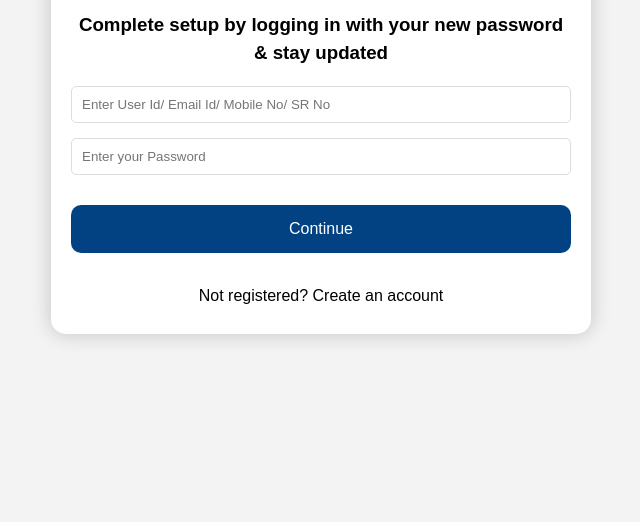
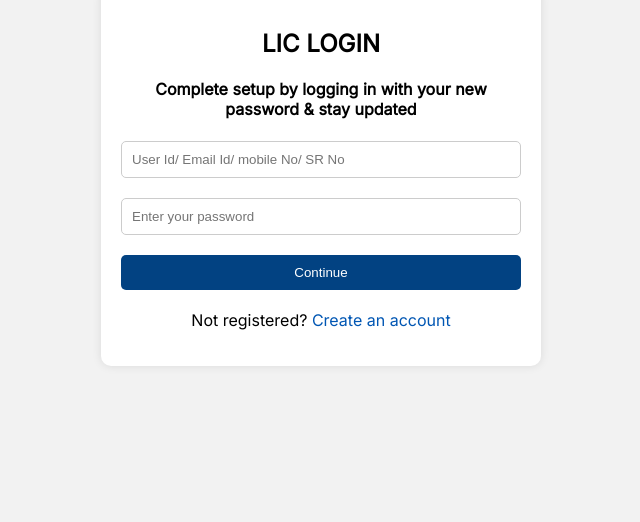
Before and after one commit to pranavsehgal1997/lic-native, a plain HTML site: page index.html in a window 1280 px wide. Shown: the part 278-800 px from the top of the page, without its empty margins (319-959 px from the left). Drawn offline with Linux system fonts and the light colour scheme.

Commit message:
add login form

```diff
--- a/createrUser.js
+++ b/createrUser.js
@@ -0,0 +1,3 @@
+function backToLogin() {
+  window.location.replace(`https://pranavsehgal1997.github.io/lic-native/`);
+}
--- a/index.html
+++ b/index.html
@@ -1,33 +1,53 @@
 <!DOCTYPE html>
-<html>
-    <link rel="stylesheet" href="styles.css">
+<html lang="en">
+  <link rel="stylesheet" href="styles.css" />
+  <link href="https://fonts.googleapis.com/css?family=Inter" rel="stylesheet" />
+  <head>
+    <meta charset="UTF-8" />
+    <meta name="viewport" content="width=device-width, initial-scale=1.0" />
+  </head>
   <body>
-    <div class="main">
-        <h1>LIC Login</h1>
-        <h3>Complete setup by logging in with your new password & stay updated</h3>
-        <form action="">
-            <input type="text"
+    <div><img src="lic-logo.png" /></div>
+    <div class="login-container">
+      <h2>LIC LOGIN</h2>
+      <h4>
+        Complete setup by logging in with your new password & stay updated
+      </h4>
+      <form action="#" method="POST">
+        <div class="form-group">
+          <!-- <label for="username">User Id/ Email Id/ mobile No/ SR No</label> -->
+          <input
+            type="text"
             id="userID"
-                   name="first"
-                   placeholder="Enter User Id/ Email Id/ Mobile No/ SR No" required>
-            <input type="password"
+            name="username"
+            placeholder="User Id/ Email Id/ mobile No/ SR No"
+            required
+          />
+        </div>
+        <div class="form-group">
+          <!-- <label for="password">Password</label> -->
+          <input
+            type="password"
             id="password"
             name="password"
-                   placeholder="Enter your Password" required>
-            <div class="wrap">
-                <button type="submit"
-                        onclick="solve()">
-                    Continue
-                </button>
+            placeholder="Enter your password"
+            required
+          />
         </div>
-        </form>
-        <p>Not registered?
-              <a id="createAccount"
+        <div class="form-group">
+          <button onclick="">Continue</button>
+        </div>
+        <p>
+          Not registered?
+          <a
+            id="createAccount"
             onclick="createAccount()"
-               style="text-decoration: none;">
+            style="text-decoration: none"
+          >
             Create an account
           </a>
         </p>
+      </form>
     </div>
     <script src="index.js"></script>
   </body>
--- a/index.js
+++ b/index.js
@@ -1,13 +1,12 @@
 let imeiNumber = new URLSearchParams(window.location.search);
-console.log(imeiNumber);
 let imei = imeiNumber.get("imei");
-document.getElementById("userID").value = value;
+document.getElementById("userID").value = imei;
 
 function createAccount() {
   let imeiNumber = new URLSearchParams(window.location.search);
-  console.log(imeiNumber);
+
   let imei = imeiNumber.get("imei");
   window.location.replace(
-    `http://127.0.0.1:5500/createUser.html?imei=${imei}`
+    `https://pranavsehgal1997.github.io/lic-native/createUser.html?imei=${imei}`
   );
 }
--- a/styles.css
+++ b/styles.css
@@ -1,65 +1,71 @@
 body {
+  font-family: "Inter";
+  padding: 0;
   display: flex;
+  gap: 32px;
+  flex-direction: column;
+  justify-content: center;
   align-items: center;
-	justify-content: center;
-	font-family: sans-serif;
-	line-height: 1.5;
-	min-height: 100vh;
-	background: #f3f3f3;
-	flex-direction: column;
-	margin: 0;
+  height: 100vh;
+  background-color: #f2f2f2;
+  margin: 0 16px;
 }
 
-.main {
+img {
+  width: 150px;
+}
+
+.login-container {
   background-color: #fff;
-	border-radius: 15px;
-	box-shadow: 0 0 20px rgba(0, 0, 0, 0.2);
-	padding: 10px 20px;
-	transition: transform 0.2s;
-	width: 500px;
+  padding: 20px;
+  border-radius: 10px;
+  box-shadow: 0px 0px 10px 0px rgba(0, 0, 0, 0.1);
+  max-width: 400px;
   text-align: center;
 }
 
-h1 {
-	color: #024282;
+.login-container h2 {
+  text-align: center;
+  margin-bottom: 20px;
 }
 
-label {
+.form-group {
+  margin-bottom: 20px;
+}
+
+.form-group label {
   display: block;
-	width: 100%;
-	margin-top: 10px;
   margin-bottom: 5px;
-	text-align: left;
-	color: #555;
   font-weight: bold;
 }
 
-
-input {
-	display: block;
+.form-group input {
   width: 100%;
-	margin-bottom: 15px;
   padding: 10px;
+  border: 1px solid #ccc;
+  border-radius: 5px;
   box-sizing: border-box;
-	border: 1px solid #ddd;
-	border-radius: 5px;
 }
 
-button {
-	padding: 15px;
-	border-radius: 10px;
-	margin-top: 15px;
-	margin-bottom: 15px;
-	border: none;
-	color: white;
-	cursor: pointer;
-	background-color: #024282;
-	width: 100%;
-	font-size: 16px;
+.form-group input:focus {
+  outline: none;
+  border-color: #024282;
 }
 
-.wrap {
-	display: flex;
-	justify-content: center;
-	align-items: center;
+.form-group button {
+  width: 100%;
+  padding: 10px;
+  border: none;
+  border-radius: 5px;
+  background-color: #024282;
+  color: #fff;
+  cursor: pointer;
 }
+
+.form-group button:hover {
+  background-color: #0056b3;
+}
+
+a {
+  color: #0056b3;
+}
```
Also changed, not shown: createUser.html (+38 -22 lines), lic-logo.png (added). Lines whose indentation alone changed are shown as unchanged.
